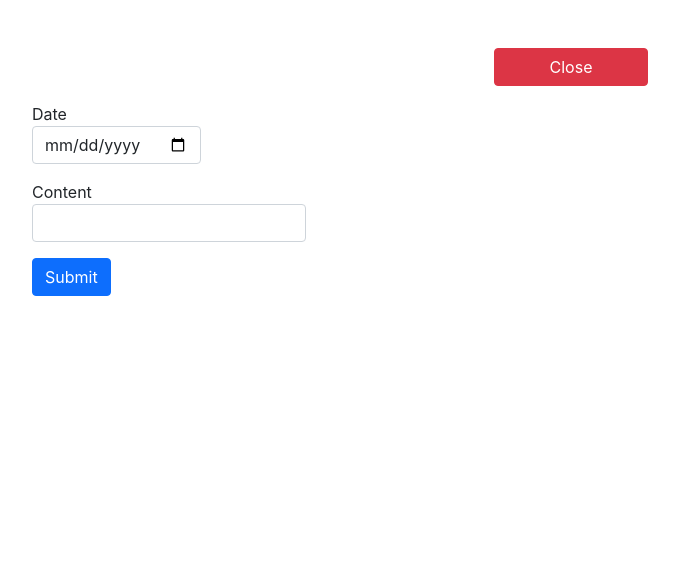
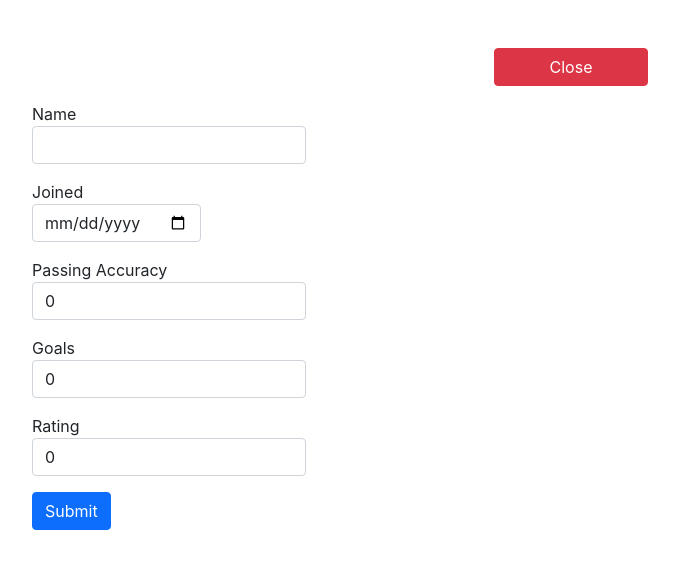
Before and after one commit to wandji20/wandji-fc, a React (Create React App) app: page / in a window 1280 px wide. Shown: the top 568 px of the page, without its empty margins (300-979 px from the left). Built offline with nearby package versions, Linux system fonts and the light colour scheme.

Commit message:
Add more inputs to player form

```diff
--- a/src/components/NewPlayerForm.js
+++ b/src/components/NewPlayerForm.js
@@ -7,8 +7,11 @@ import addPlayer from '../redux/actions/addPlayer';
 
 const NewPlayerForm = (props) => {
   const { showForm, toggle, addPlayer } = props;
-  const [date, setDate] = useState('');
-  const [content, setContent] = useState('');
+  const [name, setName] = useState('');
+  const [joined, setJoined] = useState('');
+  const [passing, setPassing] = useState(0);
+  const [goals, setGoals] = useState(0);
+  const [rating, setRating] = useState(0);
 
   const handleFormToggle = () => {
     showForm();
@@ -22,12 +25,24 @@ const NewPlayerForm = (props) => {
     setContent('');
   };
 
-  const handleDateChange = (e) => {
-    setDate(e.target.value);
+  const handleJoinedChange = (e) => {
+    setJoined(e.target.value);
   };
 
-  const handleContentChange = (e) => {
-    setContent(e.target.value);
+  const handleNameChange = (e) => {
+    setName(e.target.value);
+  };
+
+  const handlePassingChange = (e) => {
+    setPassing(e.target.value);
+  };
+
+  const handleGoalsChange = (e) => {
+    setGoals(e.target.value);
+  };
+
+  const handleRatingChange = (e) => {
+    setRating(e.target.value);
   };
 
   return (
@@ -47,26 +62,62 @@ const NewPlayerForm = (props) => {
         onSubmit={handleFormSubmit}
       >
         <div className="form-group mt-3">
-          <label htmlFor="date">
-            Date
+          <label htmlFor="name">
+            Name
             <input
-              type="date"
+              type="text"
               className="form-control"
-              id="date"
-              value={date}
-              onChange={handleDateChange}
+              id="name"
+              value={name}
+              onChange={handleNameChange}
             />
           </label>
         </div>
         <div className="form-group mt-3">
-          <label htmlFor="content">
-            Content
+          <label htmlFor="joined">
+            Joined
             <input
-              type="text"
+              type="date"
               className="form-control"
-              id="content"
-              value={content}
-              onChange={handleContentChange}
+              id="joined"
+              value={joined}
+              onChange={handleJoinedChange}
+            />
+          </label>
+        </div>
+        <div className="form-group mt-3">
+          <label htmlFor="passing">
+            Passing Accuracy
+            <input
+              type="number"
+              className="form-control"
+              id="passing"
+              value={passing}
+              onChange={handlePassingChange}
+            />
+          </label>
+        </div>
+        <div className="form-group mt-3">
+          <label htmlFor="goals">
+            Goals
+            <input
+              type="number"
+              className="form-control"
+              id="goals"
+              value={goals}
+              onChange={handleGoalsChange}
+            />
+          </label>
+        </div>
+        <div className="form-group mt-3">
+          <label htmlFor="rating">
+            Rating
+            <input
+              type="number"
+              className="form-control"
+              id="rating"
+              value={rating}
+              onChange={handleRatingChange}
             />
           </label>
         </div>
```
